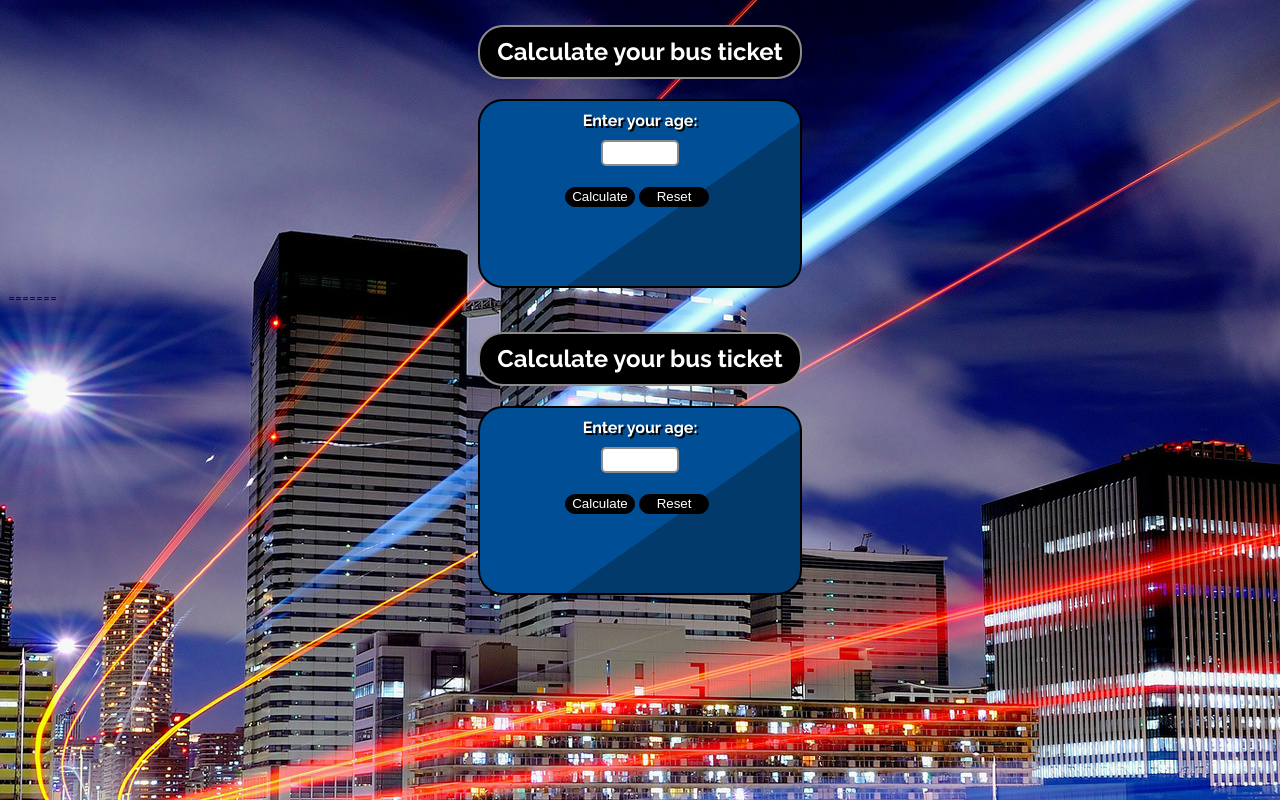
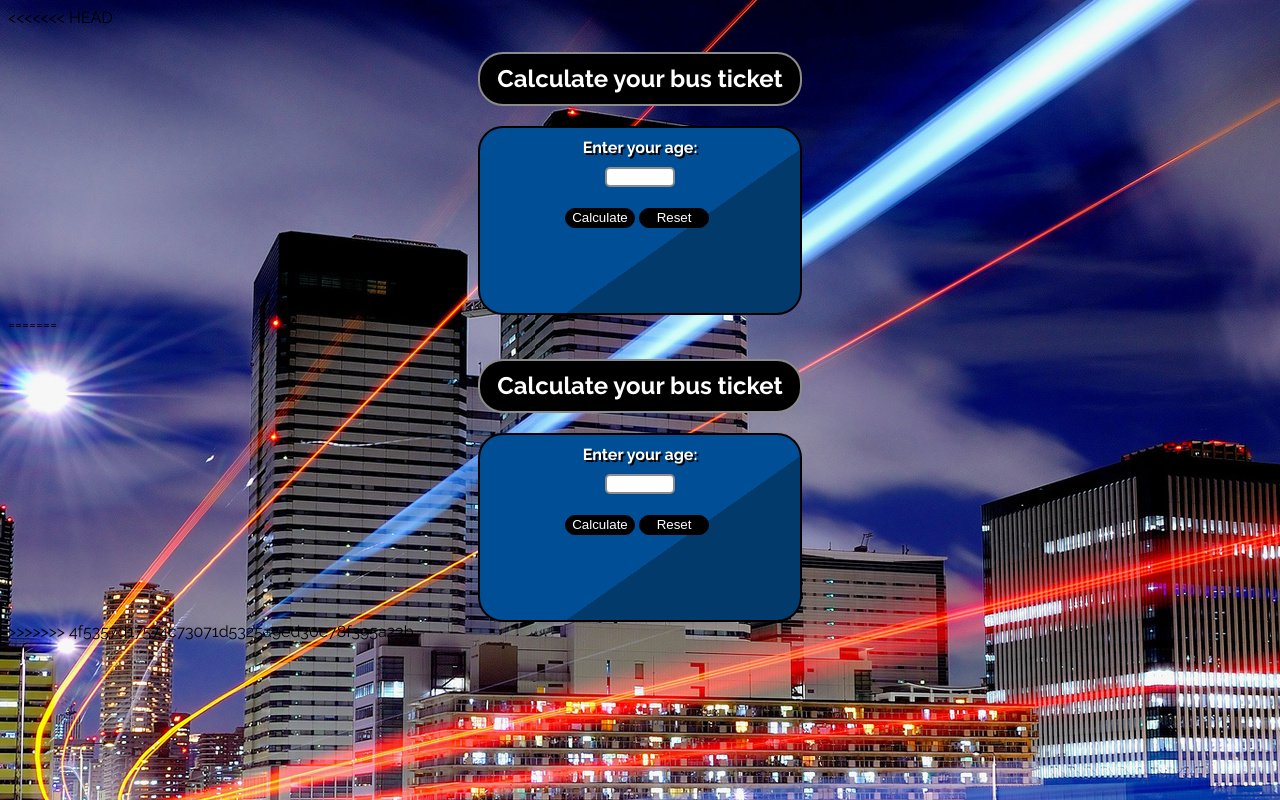
Before and after one commit to sferdary/PHP-master, a PHP site: page /003_final_assignment.php in a window 1280 px wide. Run offline with PHP 8.4, Linux system fonts and the light colour scheme; data that the repository does not hold is empty.

Commit message:
php exercises

```diff
--- a/003/003_final_assignment.php
+++ b/003/003_final_assignment.php
@@ -1,3 +1,4 @@
+<<<<<<< HEAD
 <?php
 /**
  * Created by PhpStorm.
@@ -135,4 +136,5 @@
     </div>
 </div>
 </body>
+>>>>>>> 4f5357d17574c73071d5325a9ed30e78f395a23b
 </html>
```
